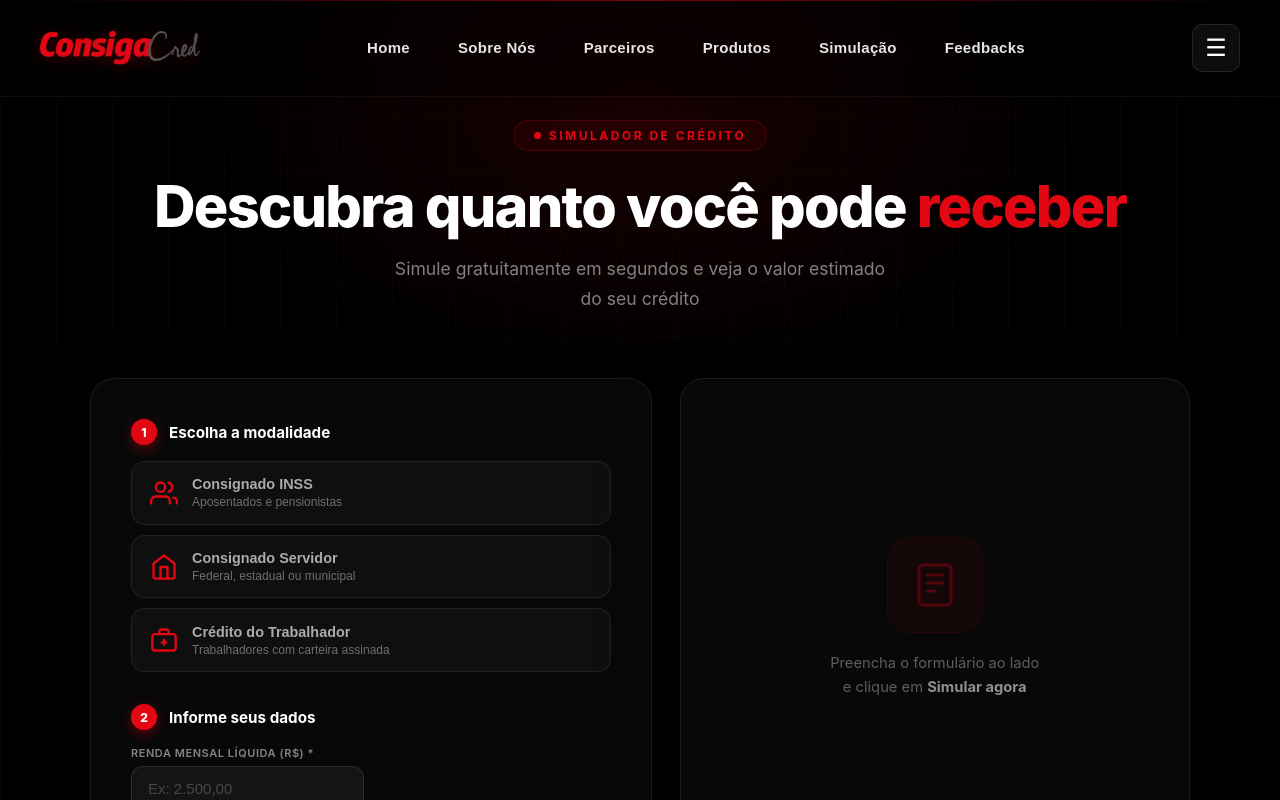
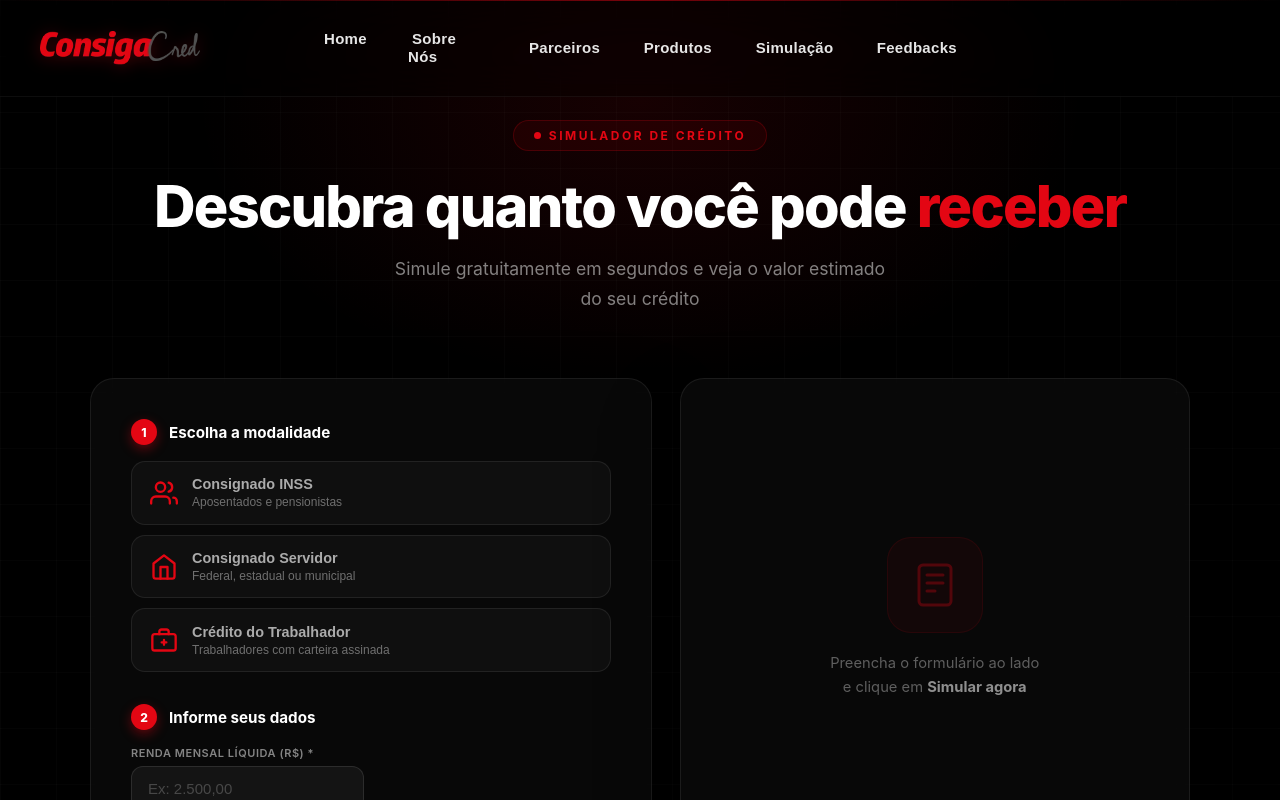
Before and after one commit to c4dumartins/Consiga-Cred-Pompeia-Front-end, a Next.js app: page /simulacao in a window 1280 px wide. Shown: the top 800 px of the page. Built offline with nearby package versions, Linux system fonts and the light colour scheme.

Commit message:
Menu hamburguer.

```diff
--- a/src/app/components/Navbar.module.css
+++ b/src/app/components/Navbar.module.css
@@ -16,6 +16,7 @@
   display: flex;
   align-items: center;
   justify-content: space-between;
+  animation: slideDown 0.6s cubic-bezier(0.4, 0, 0.2, 1);
 }
 
 /* Gradiente sutil no topo */
@@ -75,19 +76,6 @@
   height: 50px;
 }
 
-/* Logo responsiva */
-@media (max-width: 768px) {
-  .logo {
-    width: 120px;
-    height: 44px;
-  }
-
-  .navbar.scrolled .logo {
-    width: 110px;
-    height: 40px;
-  }
-}
-
 /* =========================
    Menu desktop
    ========================= */
@@ -98,6 +86,9 @@
   padding: 0;
   margin: 0;
   align-items: center;
+  position: absolute;
+  left: 50%;
+  transform: translateX(-50%);
 }
 
 .menuDesktop li {
@@ -156,7 +147,6 @@
    Hamburger mobile
    ========================= */
 .hamburger {
-  display: none;
   background: rgba(255, 255, 255, 0.05);
   backdrop-filter: blur(10px);
   border: 1px solid rgba(255, 255, 255, 0.1);
@@ -168,9 +158,9 @@
   transition: all 0.3s cubic-bezier(0.4, 0, 0.2, 1);
   width: 48px;
   height: 48px;
-  display: flex;
   align-items: center;
   justify-content: center;
+  display: none; /* escondido no desktop — deve ser a ÚLTIMA propriedade display */
 }
 
 .hamburger:hover {
@@ -183,9 +173,17 @@
   transform: scale(0.95);
 }
 
+/* =========================
+   Breakpoint 900px
+   ========================= */
 @media (max-width: 900px) {
-  .menuDesktop { display: none; }
-  .hamburger { display: flex; }
+  .menuDesktop {
+    display: none;
+  }
+
+  .hamburger {
+    display: flex; /* aparece só no mobile */
+  }
 }
 
 /* =========================
@@ -311,7 +309,7 @@
 }
 
 /* =========================
-   Responsivo
+   Responsivo 768px
    ========================= */
 @media (max-width: 768px) {
   .navbar {
@@ -320,6 +318,16 @@
 
   .navbar.scrolled {
     padding: 12px 20px;
+  }
+
+  .logo {
+    width: 120px;
+    height: 44px;
+  }
+
+  .navbar.scrolled .logo {
+    width: 110px;
+    height: 40px;
   }
 
   .sidebar {
@@ -342,7 +350,3 @@
     opacity: 1;
   }
 }
-
-.navbar {
-  animation: slideDown 0.6s cubic-bezier(0.4, 0, 0.2, 1);
-}
```
